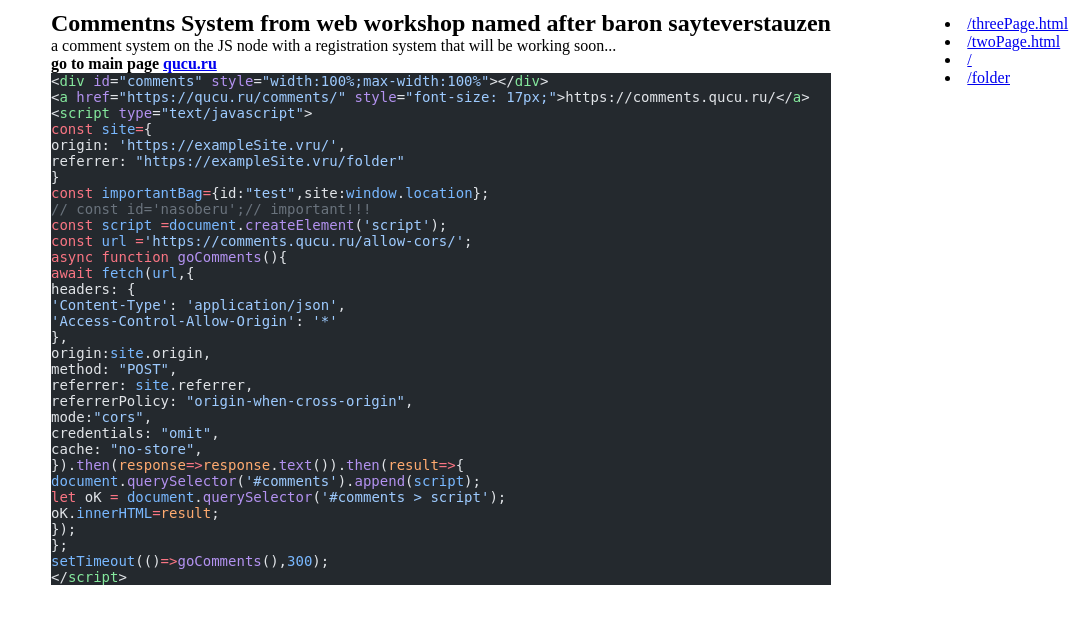
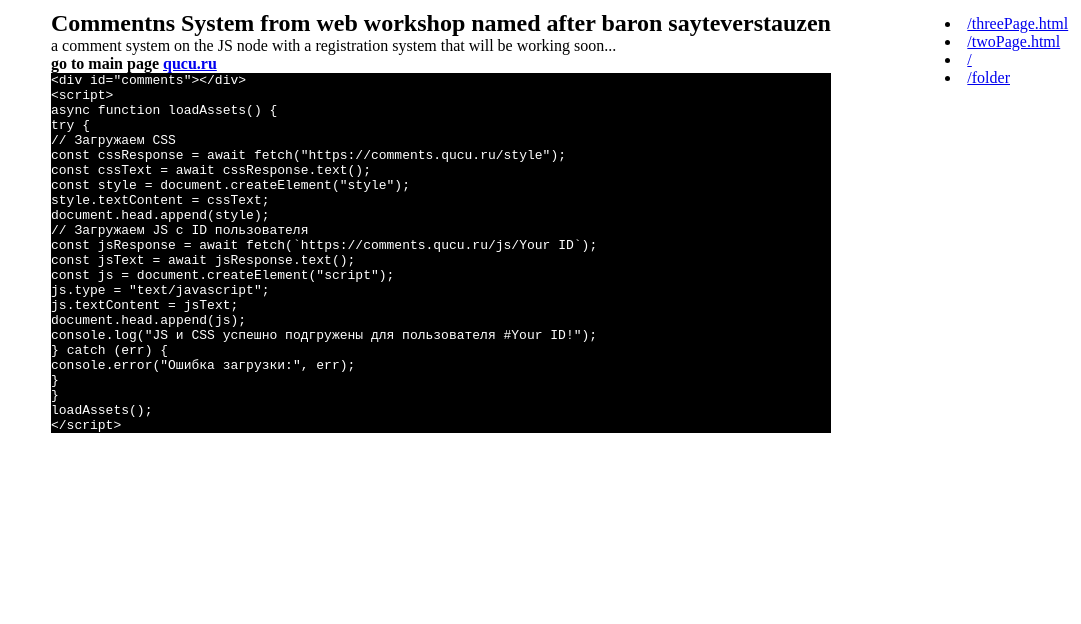
Before and after one commit to amir248/localhost, a plain HTML site: page folder/index.html in a window 1280 px wide. Shown: the whole page, without its empty margins (199-1280 px from the left). Drawn offline with Linux system fonts and the light colour scheme; no server answers.

Commit message:
Final Fantasy

```diff
--- a/folder/index.html
+++ b/folder/index.html
@@ -61,7 +61,7 @@
         <h1>Commentns System from web workshop named after baron sayteverstauzen</h1>
         <p>a comment system on the JS node with a registration system that will be working soon...</p>
         <strong>go to main page <a href="https://comments.qucu.ru/">qucu.ru</a> </strong>
-        <code>
+        <!-- <code>
           <div class="oK" style="color: #e1e4e8; background-color: #24292e; font-family: 'Droid Sans Mono', 'monospace', monospace; font-weight: normal; font-size: 14px;">
           <div><span style="color: #e1e4e8;">&lt;</span><span style="color: #85e89d;">div</span><span style="color: #e1e4e8;"> </span><span style="color: #b392f0;">id</span><span style="color: #e1e4e8;">=</span><span style="color: #9ecbff;">"comments"</span><span style="color: #e1e4e8;"> </span><span style="color: #b392f0;">style</span><span style="color: #e1e4e8;">=</span><span style="color: #9ecbff;">"</span><span style="color: #9ecbff;">width:100%;max-width:100%"</span><span style="color: #e1e4e8;">&gt;&lt;/</span><span style="color: #85e89d;">div</span><span style="color: #e1e4e8;">&gt;</span></div>
           <div><span style="color: #e1e4e8;"> &lt;</span><span style="color: #85e89d;">a</span><span style="color: #e1e4e8;"> </span><span style="color: #b392f0;">href</span><span style="color: #e1e4e8;">=</span><span style="color: #9ecbff;">"https://qucu.ru/comments/"</span><span style="color: #e1e4e8;"> </span><span style="color: #b392f0;">style</span><span style="color: #e1e4e8;">=</span><span style="color: #9ecbff;">"</span><span style="color: #9ecbff;">font-size: 17px;"</span><span style="color: #e1e4e8;">&gt;https://comments.qucu.ru/&lt;/</span><span style="color: #85e89d;">a</span><span style="color: #e1e4e8;">&gt;</span></div>
@@ -96,7 +96,37 @@
           <div><span style="color: #e1e4e8;"> </span><span style="color: #79b8ff;">setTimeout</span><span style="color: #e1e4e8;">(()</span><span style="color: #f97583;">=&gt;</span><span style="color: #b392f0;">goComments</span><span style="color: #e1e4e8;">(),</span><span style="color: #79b8ff;">300</span><span style="color: #e1e4e8;">);</span></div>
           <div><span style="color: #e1e4e8;"> </span><span style="color: #e1e4e8;">&lt;/</span><span style="color: #85e89d;">script</span><span style="color: #e1e4e8;">&gt;</span></div>
           </div>
-        </code>
+        </code> -->
+        <code>
+       <div style="background: black;color:white;">
+         <div><span>&lt;div id="comments"&gt;&lt;/div&gt;</span></div>
+        <div><span>&lt;script&gt;<br />async</span><span>&nbsp;</span><span>function</span><span>&nbsp;</span><span>loadAssets</span><span>() {</span></div>
+        <div><span></span><span>try</span><span>&nbsp;{</span></div>
+        <div><span></span><span>// Загружаем CSS</span></div>
+        <div><span></span><span>const</span><span>&nbsp;</span><span>cssResponse</span><span>&nbsp;=&nbsp;</span><span>await</span><span>&nbsp;</span><span>fetch</span><span>(</span><span>"https://comments.qucu.ru/style"</span><span>);</span></div>
+        <div><span></span><span>const</span><span>&nbsp;</span><span>cssText</span><span>&nbsp;=&nbsp;</span><span>await</span><span>&nbsp;</span><span>cssResponse</span><span>.</span><span>text</span><span>();</span></div>
+        <div><span></span><span>const</span><span>&nbsp;</span><span>style</span><span>&nbsp;=&nbsp;</span><span>document</span><span>.</span><span>createElement</span><span>(</span><span>"style"</span><span>);</span></div>
+        <div><span></span><span>style</span><span>.</span><span>textContent</span><span>&nbsp;=&nbsp;</span><span>cssText</span><span>;</span></div>
+        <div><span></span><span>document</span><span>.</span><span>head</span><span>.</span><span>append</span><span>(</span><span>style</span><span>);</span></div>
+        <p></p>
+        <div><span></span><span>// Загружаем JS с ID пользователя</span></div>
+        <div><span></span><span>const</span><span>&nbsp;</span><span>jsResponse</span><span>&nbsp;=&nbsp;</span><span>await</span><span>&nbsp;</span><span>fetch</span><span>(</span><span>`https://comments.qucu.ru/js/</span><span>Your ID`</span><span>);</span></div>
+        <div><span></span><span>const</span><span>&nbsp;</span><span>jsText</span><span>&nbsp;=&nbsp;</span><span>await</span><span>&nbsp;</span><span>jsResponse</span><span>.</span><span>text</span><span>();</span></div>
+        <div><span></span><span>const</span><span>&nbsp;</span><span>js</span><span>&nbsp;=&nbsp;</span><span>document</span><span>.</span><span>createElement</span><span>(</span><span>"script"</span><span>);</span></div>
+        <div><span></span><span>js</span><span>.</span><span>type</span><span>&nbsp;=&nbsp;</span><span>"text/javascript"</span><span>;</span></div>
+        <div><span></span><span>js</span><span>.</span><span>textContent</span><span>&nbsp;=&nbsp;</span><span>jsText</span><span>;</span></div>
+        <div><span></span><span>document</span><span>.</span><span>head</span><span>.</span><span>append</span><span>(</span><span>js</span><span>);</span></div>
+        <p></p>
+        <div><span></span><span>console</span><span>.</span><span>log</span><span>(</span><span>"JS и CSS успешно подгружены для пользователя #Your ID!"</span><span>);</span></div>
+        <div><span>}&nbsp;</span><span>catch</span><span>&nbsp;(</span><span>err</span><span>) {</span></div>
+        <div><span></span><span>console</span><span>.</span><span>error</span><span>(</span><span>"Ошибка загрузки:"</span><span>,&nbsp;</span><span>err</span><span>);</span></div>
+        <div><span>}</span></div>
+        <div><span>}</span></div>
+        <p></p>
+        <div><span></span><span>loadAssets</span><span>();</span></div>
+        <div><span>&lt;/script&gt;</span></div>
+       </div>
+    </code>
       </article>
         <!--
          XXXXXXXXXXXXXXXXXXXXXXXXXXXXXXXXXXXXXXXXXXXXXXXXXXXXXXXXXXXXXXXXXXXXXXXXXXX
```
